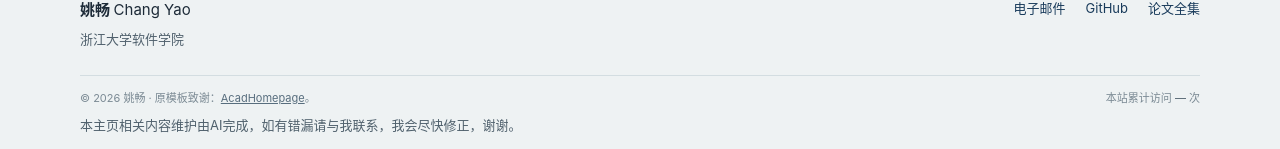
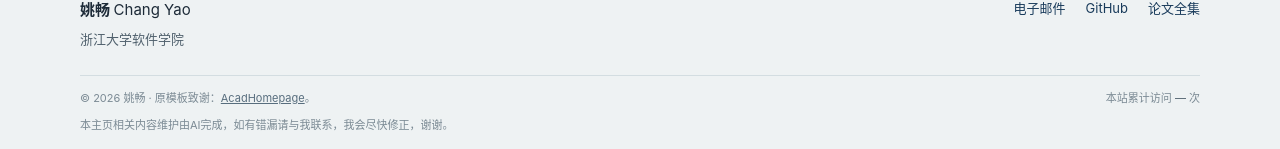
Before and after one commit to yaochang/yaochang.github.io, a Jekyll site: the page built from _pages/about.md, in a window 1280 px wide and 1400 px high, scrolled down 2563 px. Shown: the part 1248-1397 px from the top of the window. Built offline with Jekyll 4.4.1, drawn with Linux system fonts in a browser that asks for light colours.

Commit message:
Style AI maintenance notice in footer

```diff
--- a/assets/css/academic.css
+++ b/assets/css/academic.css
@@ -159,6 +159,8 @@ h1, h2 { font-family: "Songti SC", "Noto Serif CJK SC", Georgia, serif; font-wei
 .site-footer p { margin: 6px 0 0; }
 .site-footer__links { display: flex; flex-wrap: wrap; align-content: start; gap: 20px; }
 .site-footer__credit { display: flex; justify-content: space-between; flex-wrap: wrap; gap: 8px 20px; margin-top: 24px; padding-top: 13px; border-top: 1px solid #d3dde1; color: #7b8a94; font-size: 11px; }
+.site-footer__maintenance { margin-top: 8px; color: #7b8a94; font-size: 11px; }
+.site-footer__maintenance p { margin: 0; }
 .site-footer__credit a { color: #586e7e; text-decoration: underline; }
 .site-footer__visits { white-space: nowrap; }
 .site-footer__visits span { color: #50616d; font-variant-numeric: tabular-nums; }
```
